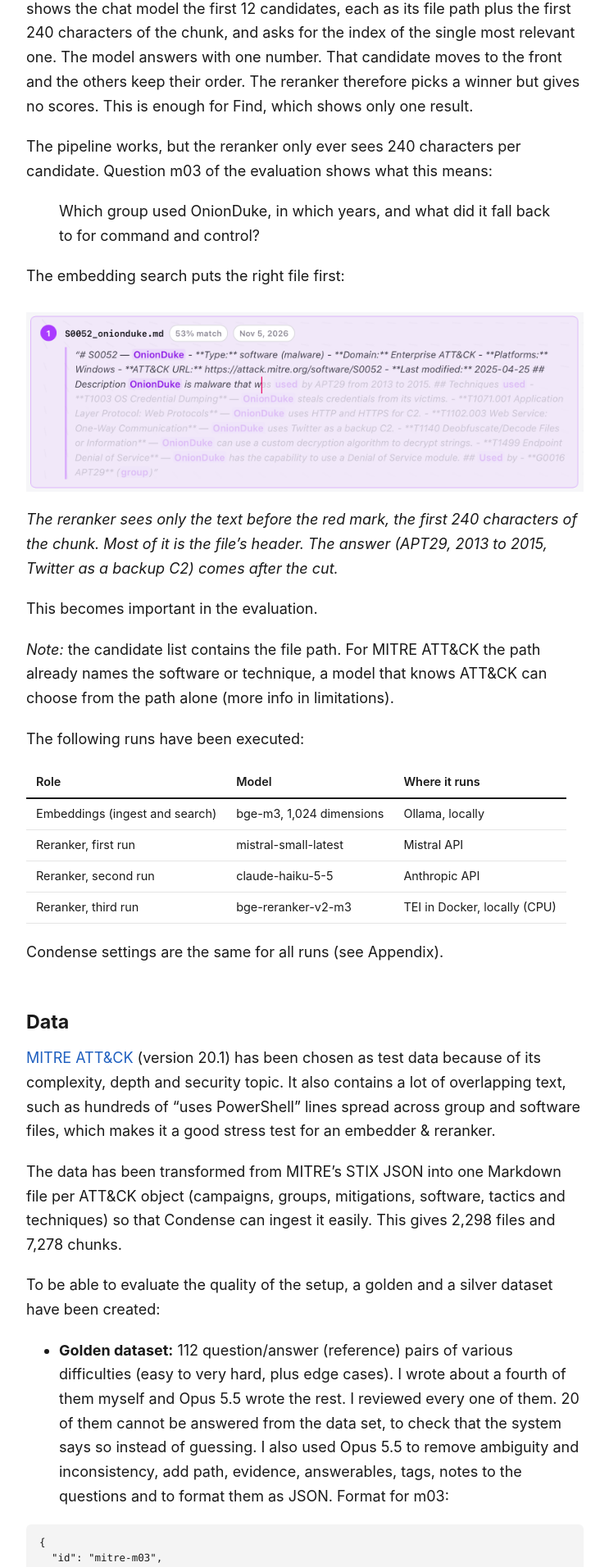
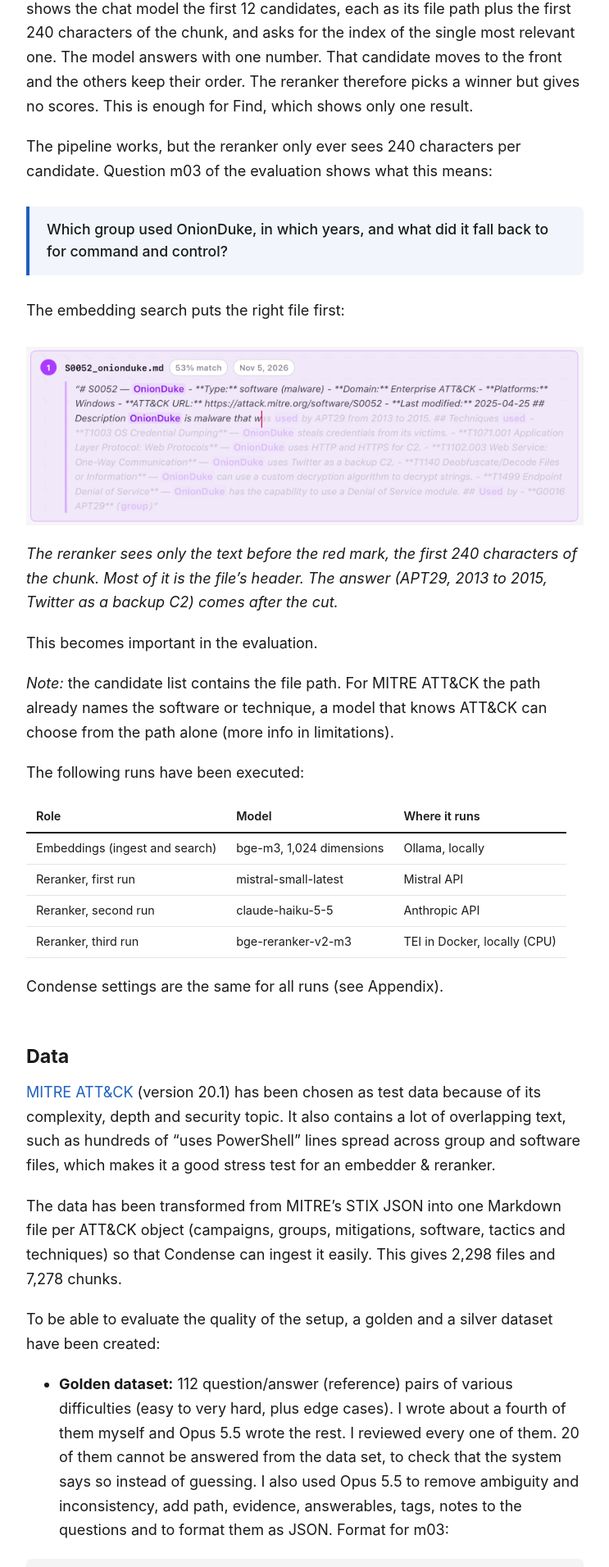
Before and after one commit to Arjahck/arjahck.github.io, a Jekyll site: the page built from _posts/2026-11-09-reranker-made-results-worse.md, in a window 1280 px wide. Shown: the part 2470-4382 px from the top of the page at 82% size, without its empty margins (268-1011 px from the left). Built offline with Jekyll 4.4.1, drawn with Linux system fonts in a browser that asks for light colours.

Commit message:
Layout: blockquotes get an accent bar and tint
The reranker post's example question now stands out from the text.

Co-Authored-By: Claude Opus 5.5 <noreply@anthropic.com>

```diff
--- a/_layouts/default.html
+++ b/_layouts/default.html
@@ -7,7 +7,7 @@
   <meta name="description" content="{{ page.description | default: site.description }}">
   <meta name="author" content="Arthur Rapp">
   <style>
-    :root { --text: #1a1a1a; --muted: #6b6b6b; --line: #e5e5e5; --link: #1f5fbf; --code: #f4f4f4; }
+    :root { --text: #1a1a1a; --muted: #6b6b6b; --line: #e5e5e5; --link: #1f5fbf; --code: #f4f4f4; --quote: #f2f6fc; }
     * { box-sizing: border-box; }
     html { -webkit-text-size-adjust: 100%; }
     body {
@@ -27,6 +27,8 @@
     a:hover { text-decoration: underline; }
     img { display: block; max-width: 100%; height: auto; margin: 1.6em auto 0.6em; }
     code { font: 0.88em ui-monospace, SFMono-Regular, Menlo, monospace; background: var(--code); padding: 0.1em 0.3em; border-radius: 4px; }
+    blockquote { margin: 1.6em 0; padding: 0.9em 1.2em; border-left: 4px solid var(--link); background: var(--quote); border-radius: 0 6px 6px 0; font-size: 1.1rem; font-weight: 500; line-height: 1.5; }
+    blockquote p { margin: 0; }
     pre { overflow-x: auto; }
     pre.highlight { background: var(--code); padding: 14px 16px; border-radius: 6px; font-size: 0.78rem; line-height: 1.5; white-space: pre-wrap; overflow-wrap: anywhere; }
     pre code { background: none; padding: 0; font-size: 1em; }
```
